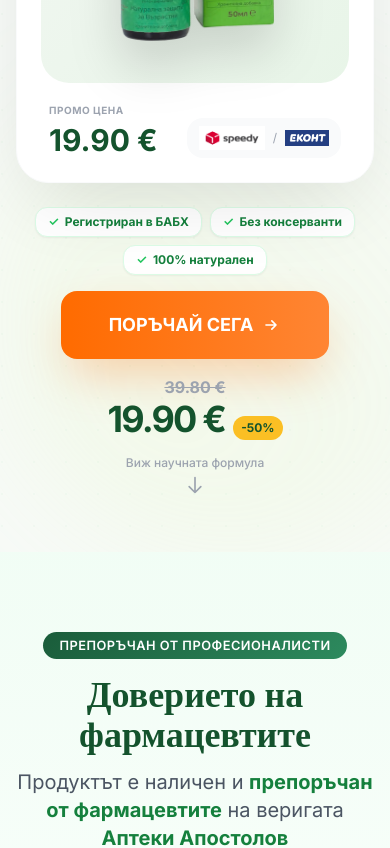
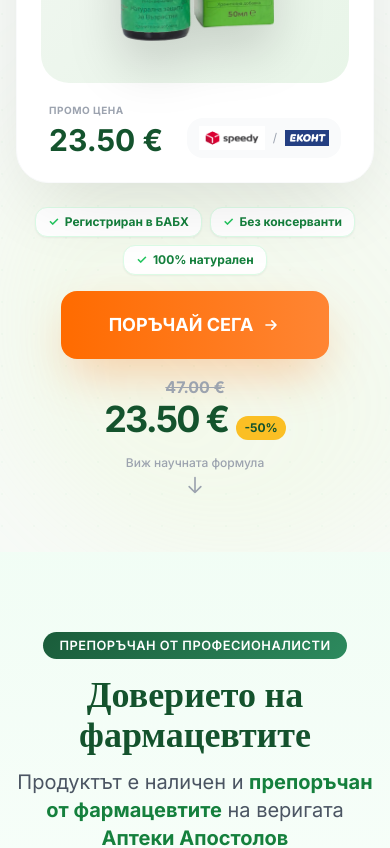
Before and after one commit to VasilBosh/naturino-Adults, a React (Vite) app: page / in a window 390 px wide. Shown: the part 2420-3268 px from the top of the page. Built offline with nearby package versions, Linux system fonts and the light colour scheme; the HTML template or start-up script is replaced by a standard one.

Commit message:
Change 23.50

```diff
--- a/src/App.tsx
+++ b/src/App.tsx
@@ -30,7 +30,7 @@ function TermsModal({ isOpen, onClose }: { isOpen: boolean; onClose: () => void
         <div className="space-y-4 text-gray-600 text-sm leading-relaxed">
           <p><strong>1. Информация за продавача:</strong><br/>"Niki-2025" ЕООД, ЕИК 208228805, със седалище гр. Казанлък, Изток 48, България. Email: naturinokids@gmail.com, Телефон: 0896 783 751.</p>
           <p><strong>2. Продукт:</strong><br/>Naturino Kids – Натурална защита за възрастни е хранителна добавка, регистрирана в БАБХ с рег. № Т242506847/2025. Продуктът не е лекарствено средство и не замества разнообразното хранене.</p>
-          <p><strong>3. Цена и плащане:</strong><br/>Цената на продукта е 19.90 € за 50мл. Плащането се извършва чрез наложен платеж при доставка. Доставката се изпълнява чрез куриерски услуги Спиди или Еконт.</p>
+          <p><strong>3. Цена и плащане:</strong><br/>Цената на продукта е 23.50 € за 50мл. Плащането се извършва чрез наложен платеж при доставка. Доставката се изпълнява чрез куриерски услуги Спиди или Еконт.</p>
           <p><strong>4. Доставка:</strong><br/>Доставката се извършва до посочен от клиента офис на избрания куриер или до личния му адрес в рамките на 1-3 работни дни. Цената на доставката се изчислява от куриера.</p>
           <p><strong>5. Право на отказ:</strong><br/>Клиентът има право да се откаже от поръчката в срок от 14 дни от получаването на продукта, съгласно ЗЗП. Продуктът трябва да бъде в оригинална опаковка и неразпечатан.</p>
           <p><strong>6. Гаранция:</strong><br/>Предоставя се 30-дневна гаранция за връщане на сумата при липса на удовлетворителни резултати, при условие че продуктът е бил приеман съгласно инструкциите.</p>
--- a/src/sections/BenefitsSection.tsx
+++ b/src/sections/BenefitsSection.tsx
@@ -132,7 +132,7 @@ export default function BenefitsSection() {
 
           <div className="text-center mt-6">
             <button onClick={scrollToCheckout} className="btn-primary px-10 py-4">
-              ЗАПОЧНИ СЕГА – 19.90 €
+              ЗАПОЧНИ СЕГА – 23.50 €
             </button>
           </div>
         </motion.div>
--- a/src/sections/CheckoutSection.tsx
+++ b/src/sections/CheckoutSection.tsx
@@ -22,7 +22,7 @@ export default function CheckoutSection() {
       fbq('InitiateCheckout', {
         content_ids: ['naturino-kids'],
         content_type: 'product',
-        value: 19.90,
+        value: 23.50,
         currency: 'EUR'
       })
     }
@@ -47,7 +47,7 @@ export default function CheckoutSection() {
   const [touched, setTouched] = useState<Record<string, boolean>>({})
   const [isPromoValid, setIsPromoValid] = useState(false)
 
-  const basePrice = 19.90
+  const basePrice = 23.50
   const discount = isPromoValid ? 0.09 : 0
   const price = basePrice * (1 - discount)
   const total = price * quantity
@@ -313,8 +313,8 @@ export default function CheckoutSection() {
                     <span className="text-lg md:text-xl">💰</span>
                     <span className="font-bold text-xs md:text-sm">
                       {isPromoValid
-                        ? `Спестявате ${((39.80 - price) * quantity).toFixed(2)} € общо!`
-                        : `Спестявате ${((39.80 - 19.90) * quantity).toFixed(2)} € от промоцията!`
+                        ? `Спестявате ${((47.00 - price) * quantity).toFixed(2)} € общо!`
+                        : `Спестявате ${((47.00 - 23.50) * quantity).toFixed(2)} € от промоцията!`
                       }
                     </span>
                   </div>
--- a/src/sections/FAQSection.tsx
+++ b/src/sections/FAQSection.tsx
@@ -168,7 +168,7 @@ export default function FAQSection() {
             onClick={() => document.getElementById('checkout')?.scrollIntoView({ behavior: 'smooth' })}
             className="bg-gradient-to-r from-[#ff6b00] to-[#ff8533] hover:from-[#e66000] hover:to-[#ff6b00] text-white font-black text-lg px-10 py-4 rounded-2xl shadow-[0_15px_40px_-10px_rgba(255,107,0,0.3)] transition-all"
           >
-            ПОРЪЧАЙ СЕГА — 19.90 €
+            ПОРЪЧАЙ СЕГА — 23.50 €
           </motion.button>
         </motion.div>
 
--- a/src/sections/HeroSection.tsx
+++ b/src/sections/HeroSection.tsx
@@ -193,7 +193,7 @@ export default function HeroSection() {
             <div className="flex justify-between items-end px-2">
               <div>
                 <p className="text-gray-400 text-[10px] font-bold uppercase tracking-wider mb-1">Промо цена</p>
-                <span className="text-green-900 text-3xl font-black">19.90 €</span>
+                <span className="text-green-900 text-3xl font-black">23.50 €</span>
               </div>
                           {/* ДЯСНО: Куриер лога */}
               <div className="flex items-center gap-2 bg-gray-50 rounded-xl px-3 py-2">
@@ -241,9 +241,9 @@ export default function HeroSection() {
               </motion.button>
 
               <div className="flex flex-col items-center">
-                <span className="text-gray-400 line-through text-base font-bold">39.80 €</span>
+                <span className="text-gray-400 line-through text-base font-bold">47.00 €</span>
                 <div className="flex items-baseline gap-2">
-                  <span className="text-green-900 text-4xl md:text-5xl font-black tracking-tighter">19.90 €</span>
+                  <span className="text-green-900 text-4xl md:text-5xl font-black tracking-tighter">23.50 €</span>
                   <span className="bg-amber-400 text-green-900 text-xs font-black px-2 py-1 rounded-lg">-50%</span>
                 </div>
               </div>
--- a/src/sections/PharmacistSection.tsx
+++ b/src/sections/PharmacistSection.tsx
@@ -133,7 +133,7 @@ export default function PharmacistSection() {
               </div>
 
               <button onClick={scrollToCheckout} className="btn-primary w-full py-4 mt-4">
-                ПОРЪЧАЙ С ОТСТЪПКА 19.90 €
+                ПОРЪЧАЙ С ОТСТЪПКА 23.50 €
               </button>
             </div>
           </motion.div>
```
